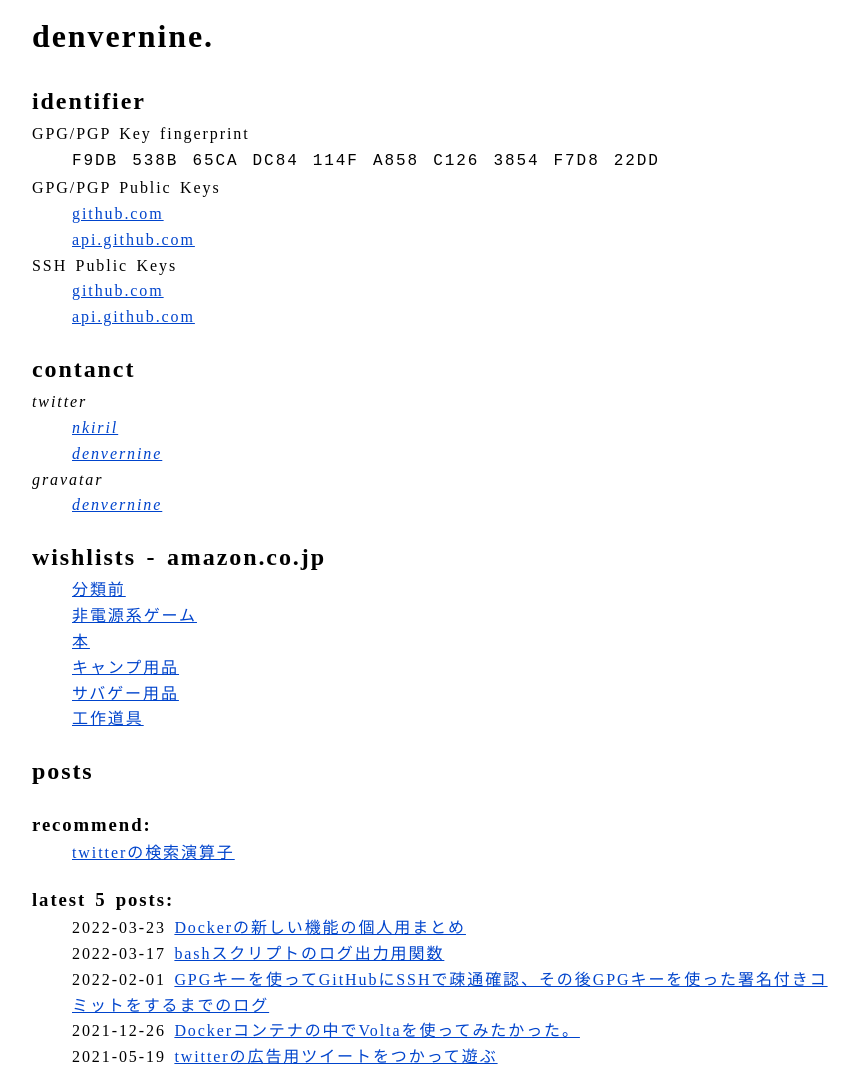
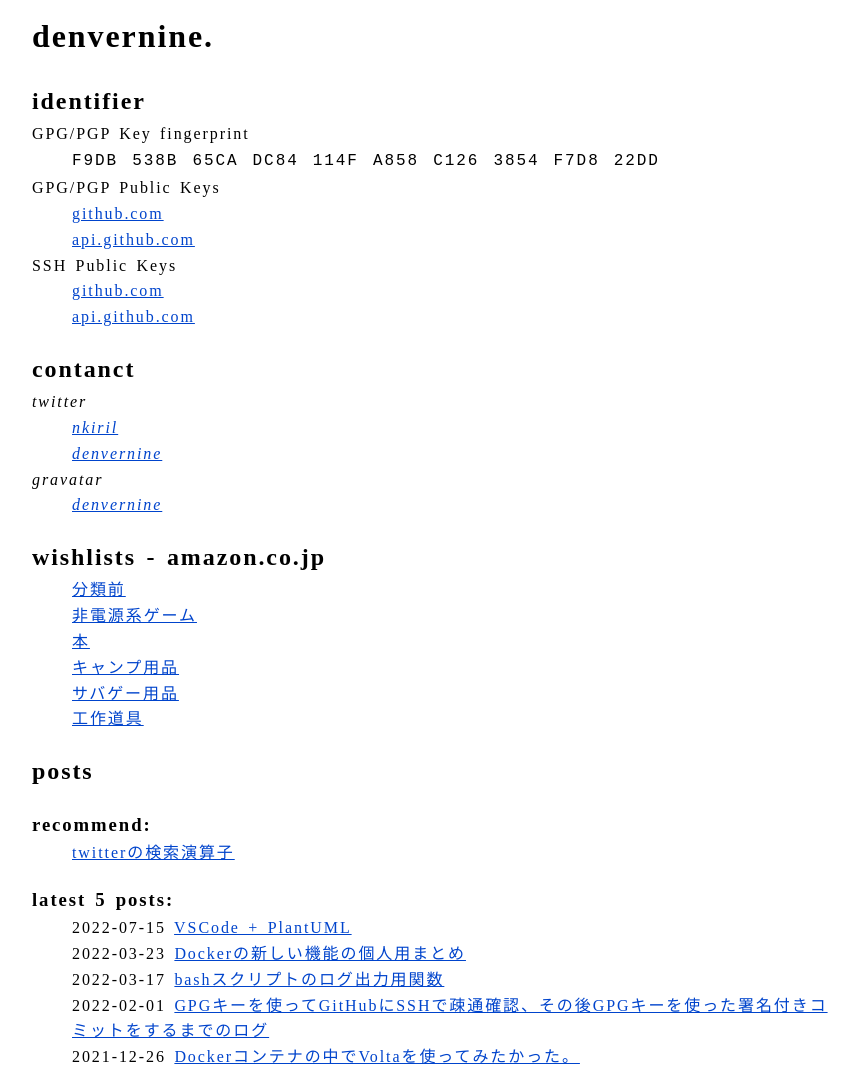
Before and after one commit to denvernine/denvernine.github.io, a Jekyll site: the page built from index.html, in a window 1280 px wide. Shown: the whole page, without its empty margins (203-1058 px from the left). Built offline with Jekyll 4.4.1, drawn with Linux system fonts in a browser that asks for light colours.

Commit message:
update gist list

```diff
--- a/_data/gists.yaml
+++ b/_data/gists.yaml
@@ -1,3 +1,6 @@
+- title: "VSCode + PlantUML"
+  updated_at: "2022-07-15T06:37:10Z"
+  url: "https://gist.github.com/a3640abe6670c529a3655e8957780335"
 - title: "Dockerの新しい機能の個人用まとめ"
   updated_at: "2022-03-23T18:41:59Z"
   url: "https://gist.github.com/34e23ecb9a3bac9f678e194cd63cb187"
@@ -10,6 +13,3 @@
 - title: "Dockerコンテナの中でVoltaを使ってみたかった。"
   updated_at: "2021-12-26T08:18:36Z"
   url: "https://gist.github.com/0b6e273ed72a2c6519a9669a5d0e7749"
-- title: "twitterの広告用ツイートをつかって遊ぶ"
-  updated_at: "2021-05-19T19:33:28Z"
-  url: "https://gist.github.com/2f5c3355d6b6980a164b7f401227a6ba"
```
